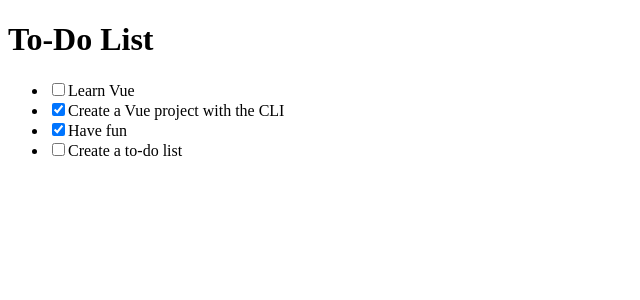
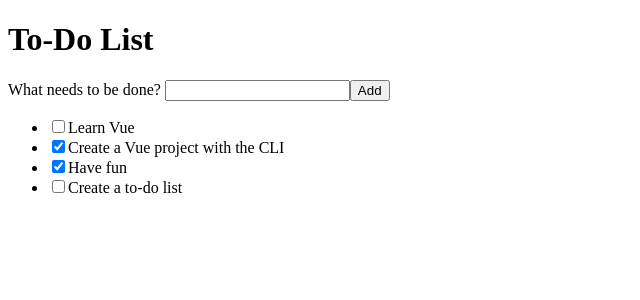
Before and after one commit to mingshrp/todo-vue, a Vue app: page / in a window 1280 px wide. Shown: the top 300 px of the page, without its empty margins (0-640 px from the left). Built offline with nearby package versions, Linux system fonts and the light colour scheme.

Commit message:
add ToDoForm component

```diff
--- a/src/App.vue
+++ b/src/App.vue
@@ -1,11 +1,14 @@
 <script>
 import ToDoItem from "./components/ToDoItem.vue";
 import { nanoid } from "nanoid";
+import ToDoForm from "./components/ToDoForm.vue";
+
 
 export default {
   name: "app",
   components: {
     ToDoItem,
+    ToDoForm,
   },
   data() {
     return {
@@ -25,6 +28,15 @@
       ],
     };
   },
+   methods: {
+    addToDo(toDoLabel) {
+      this.ToDoItems.push({
+        id: `todo-${nanoid()}`,
+        label: toDoLabel,
+        done: false,
+      });
+    },
+  },
 };
 
 </script>
@@ -32,6 +44,7 @@
 <template>
   <div id="app">
   <h1>To-Do List</h1>
+  <to-do-form @todo-added="addToDo"></to-do-form>
  <ul>
       <li v-for="item in ToDoItems" :key="item.id">
         <to-do-item
--- /dev/null
+++ b/src/components/ToDoForm.vue
@@ -0,0 +1,33 @@
+<template>
+<form @submit.prevent="onSubmit">
+    <label for="new-todo-input"> What needs to be done? </label>
+     <input
+        type="text"
+        id="new-todo-input"
+        name="new-todo"
+        autocomplete="off"
+        v-model="label" />
+    <button type="submit">Add</button>
+  </form>
+</template>
+
+<script>
+export default {};
+</script>
+
+export default {
+  methods: {
+    onSubmit() {
+      if (this.label === "") {
+        return;
+      }
+      this.$emit("todo-added", this.label);
+      this.label = "";
+    },
+  },
+  data() {
+    return {
+      label: "",
+    };
+  },
+};
```
